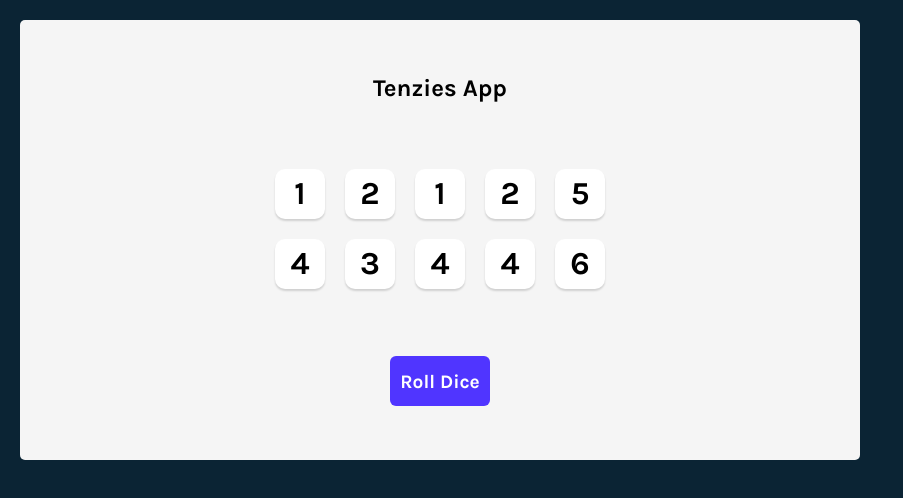
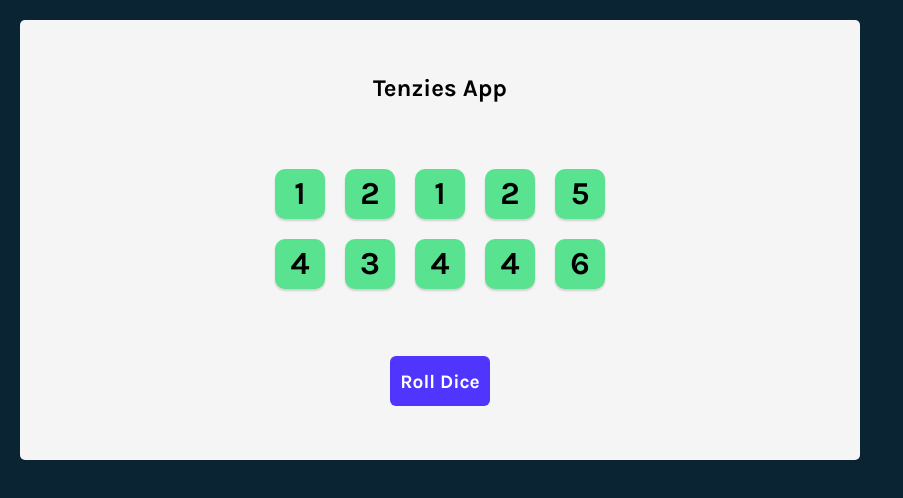
Before and after one commit to Richie1136/Tenzies, a React (Create React App) app in the folder tenzies/: page / in a window 1280 px wide. Shown: the top 498 px of the page, without its empty margins (0-903 px from the left). Built offline with nearby package versions, Linux system fonts and the light colour scheme; the HTML template or start-up script is replaced by a standard one.

Commit message:
Changed the background color of the dice if the isHeld properties value is true

```diff
--- a/tenzies/src/App.js
+++ b/tenzies/src/App.js
@@ -7,15 +7,12 @@ function App() {
   const allNewDice = () => {
     let result = []
     for (let i = 0; i < 10; i++) {
-      result.push({ value: Math.floor(Math.random() * 6) + 1, isHeld: false, id: nanoid() })
+      result.push({ value: Math.floor(Math.random() * 6) + 1, isHeld: true, id: nanoid() })
     }
-    console.log(result)
     return result
   }
 
   const [numbers, setNumbers] = useState(allNewDice())
-
-  console.log(allNewDice())
 
   const rollDice = () => {
     setNumbers(allNewDice())
@@ -26,7 +23,7 @@ function App() {
       <h2>Tenzies App</h2>
       <div className='container'>
         {numbers.map((num) => {
-          return <Die key={num.id} value={num.value} />
+          return <Die key={num.id} isHeld={num.isHeld} value={num.value} />
         })}
       </div>
       <button className='roll-dice' onClick={rollDice}>Roll Dice</button>
--- a/tenzies/src/components/die/Die.js
+++ b/tenzies/src/components/die/Die.js
@@ -1,8 +1,13 @@
 import './Die.css'
 
-const Die = ({ value }) => {
+const Die = ({ value, isHeld }) => {
+
+  const styles = {
+    backgroundColor: isHeld ? "#59E391" : ''
+  }
+
   return (
-    <div className="die-face">
+    <div className="die-face" style={styles}>
       <p className='value'>{value}</p>
     </div>
   )
```
